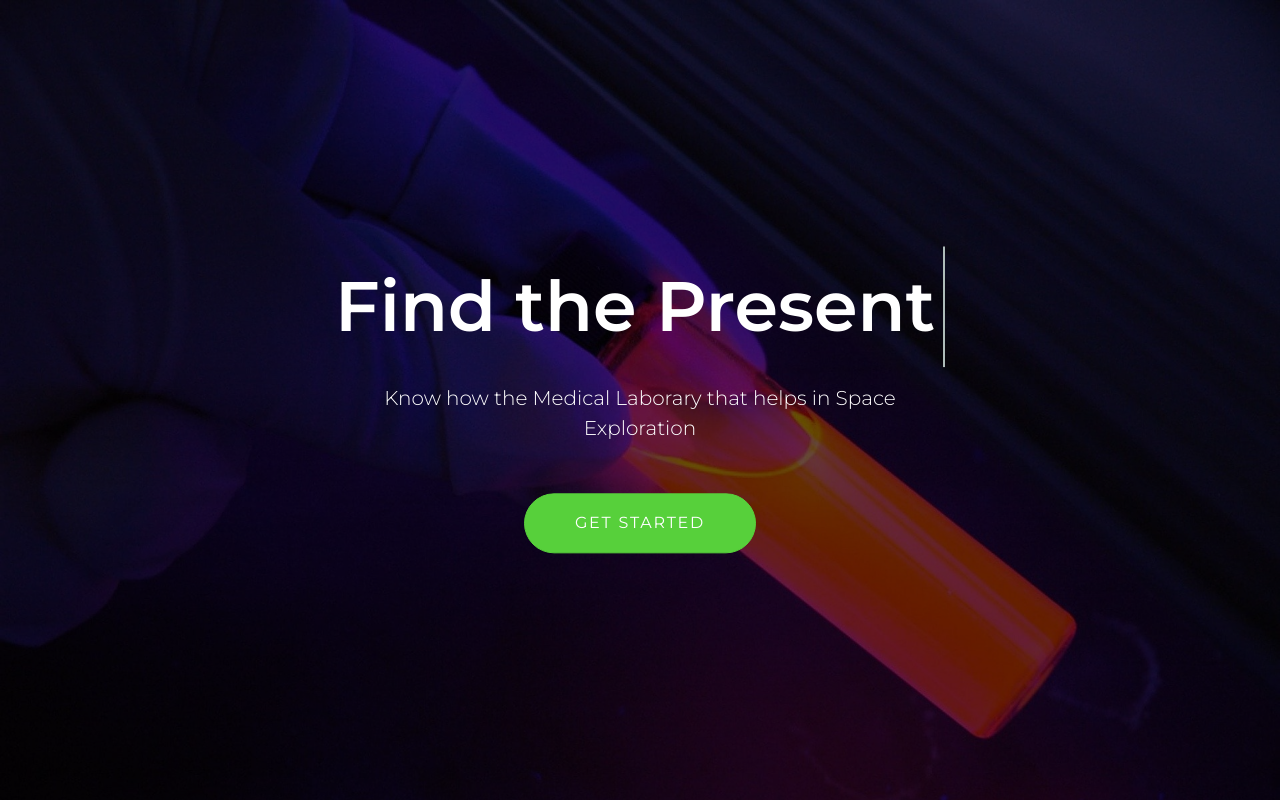
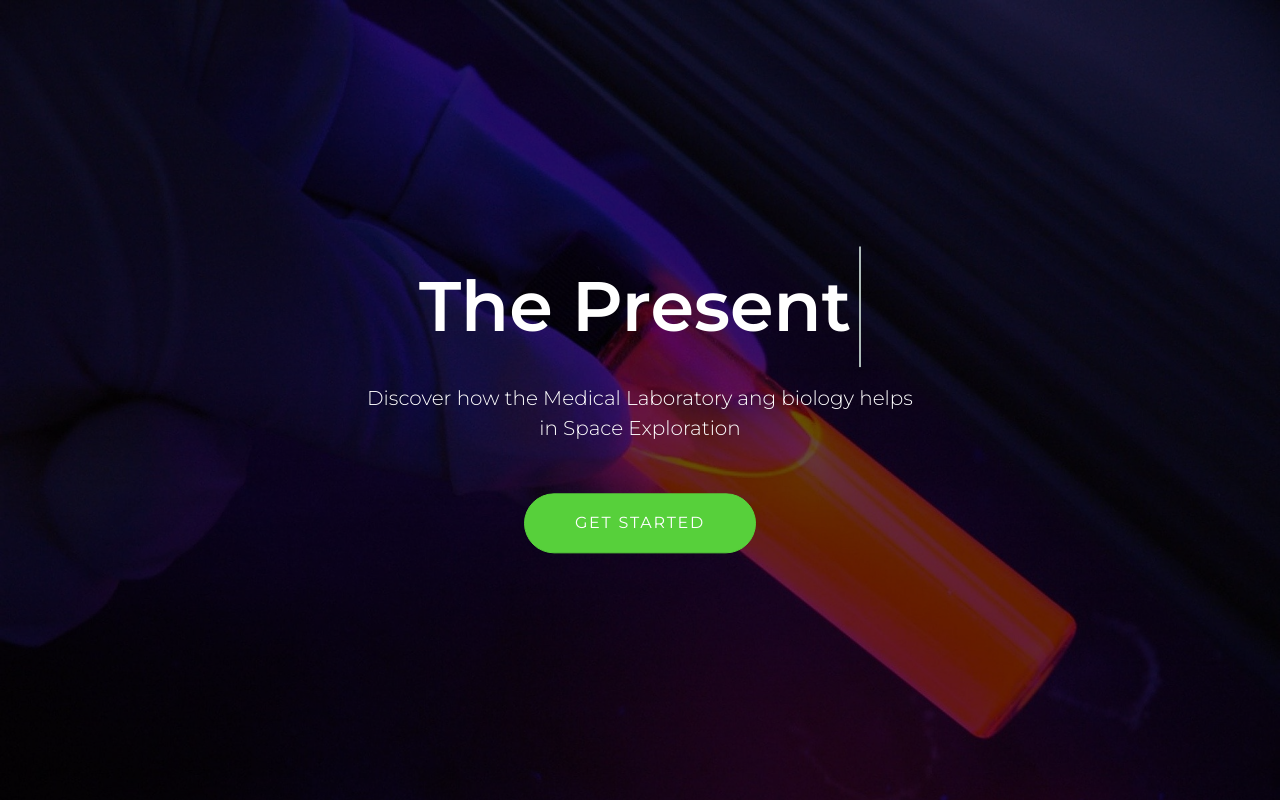
Before and after one commit to HephWisdom/sts-project, a website: page public/index.html in a window 1280 px wide. Drawn offline with Linux system fonts and the light colour scheme.

Commit message:
made changes

```diff
--- a/public/index.html
+++ b/public/index.html
@@ -1,7 +1,7 @@
 <!DOCTYPE html>
 <html lang="en">
   <head>
-    <title>AweSplash - Free HTML Splash Page</title>
+    <title>UENR202_space_exploration_mediLab</title>
     <meta charset="UTF-8" />
     <meta name="viewport" content="width=device-width, initial-scale=1" />
 
@@ -37,7 +37,7 @@
               <div class="offset-lg-2 col-lg-8">
                 <div class="title-01 title-01--11 text-center">
                   <h2 class="title__heading">
-                    <span>Find the</span>
+                    <span>The</span>
                     <strong class="hero-section__words">
                       <span class="title__effect is-visible">Past</span>
                       <span class="title__effect">Present</span>
@@ -45,7 +45,7 @@
                     </strong>
                   </h2>
                   <div class="title__description">
-                    Know how the Medical Laborary that helps in Space
+                    Discover how the Medical Laboratory ang biology helps in Space
                     Exploration
                   </div>
 
```
Also changed, not shown: public/otherNav.html (+1 -1 lines), public/readFuture.html (+1 -1 lines), public/readP.html (+1 -1 lines), public/readerHistory.html (+1 -1 lines).
